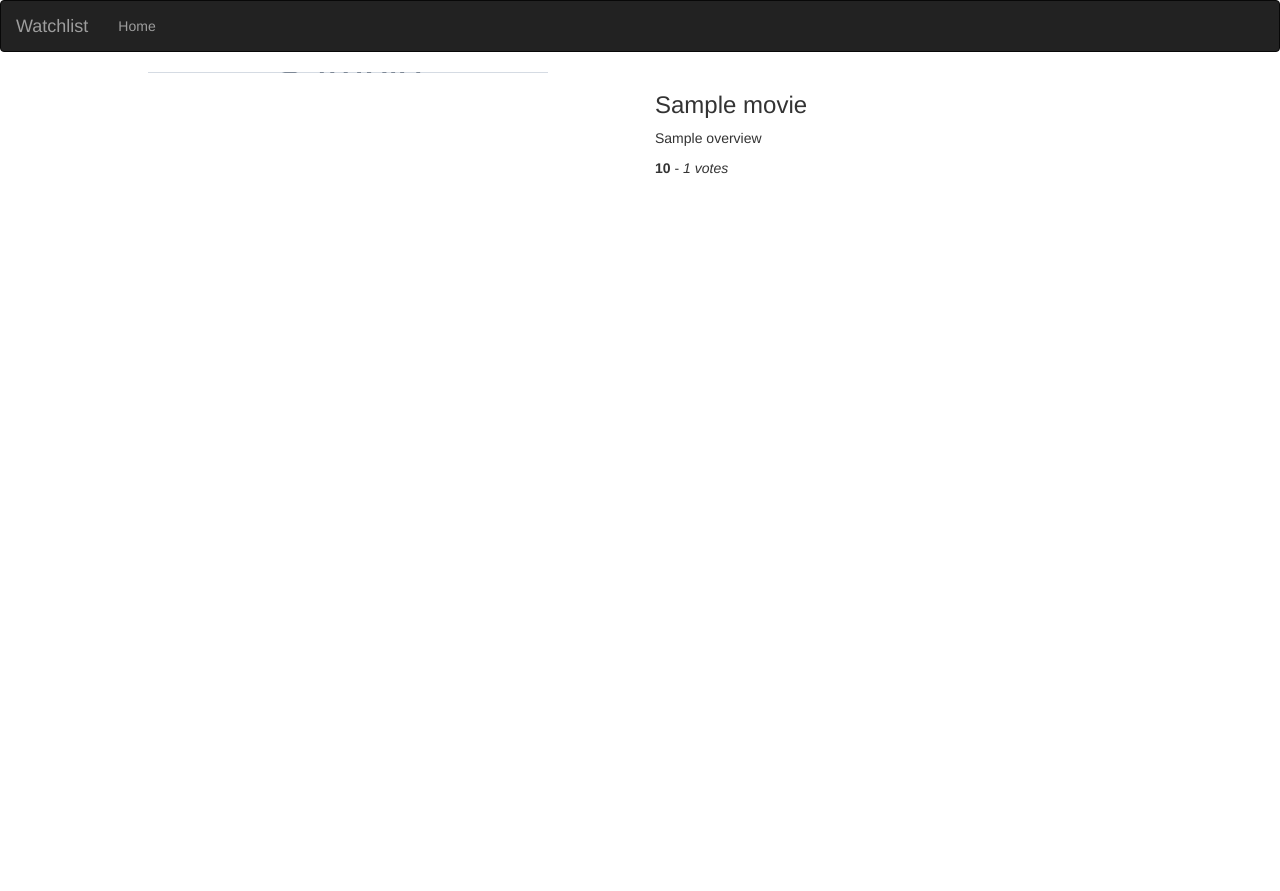
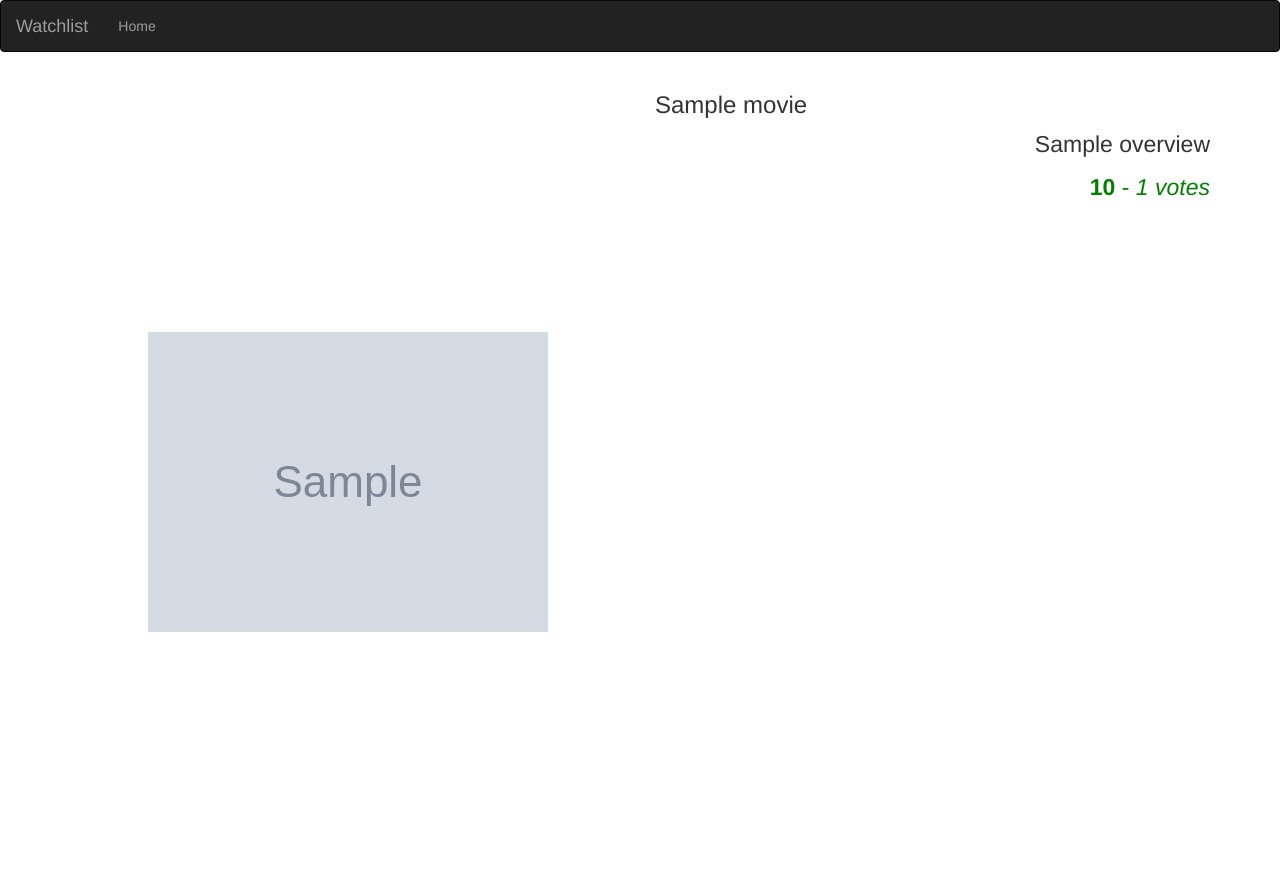
Before and after one commit to joey57/Watchlist, a Flask app: template app/templates/movie.html in a window 1280 px wide. Before the commit the page ends 174 px from the top, so only its background shows below. Run offline with Flask 2, Linux system fonts and the light colour scheme; the template is opened without the code that fills it: most values are stand-ins (such as "Sample title", 1, 10 or a date in 2020); grey boxes marked "Sample" are stand-in pictures; some libraries are stand-ins or nearby versions.

Commit message:
add css to movie html file

```diff
--- /dev/null
+++ b/app/static/movie.css
@@ -0,0 +1,24 @@
+.posterPath{
+  padding-bottom: 40%;
+  padding-top: 30%;
+  background-size: cover;
+}
+.movie-details{
+  margin-top: 20%;
+}
+.movie-details h3{
+  text-align: center;
+  font-size: 35px;
+  font-family: sans-serif;
+  font-weight: bolder;
+}
+p{
+  font-size: 23px;
+}
+.overview{
+  text-align: right;
+}
+.ratings{
+  text-align: right;
+  color: green;
+}
--- a/app/templates/movie.html
+++ b/app/templates/movie.html
@@ -1,4 +1,9 @@
 {% extends 'base.html' %}
+<!--style block-->
+{% block styles %}
+     {{ super() }}
+     <link rel="stylesheet" href="{{url_for('static', filename='css/movie.css')}}">
+ {% endblock %}
 
 <!--Content block-->
 {% block content %}
```
